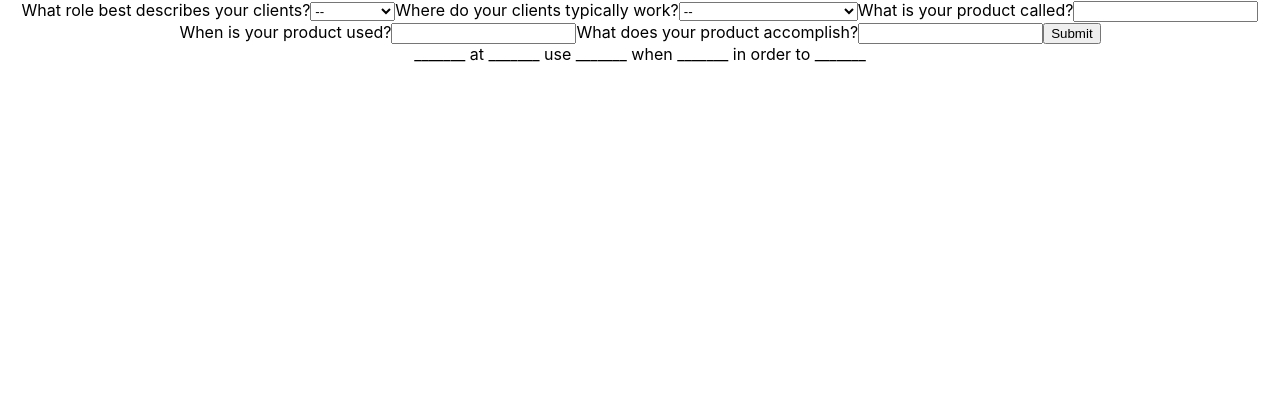
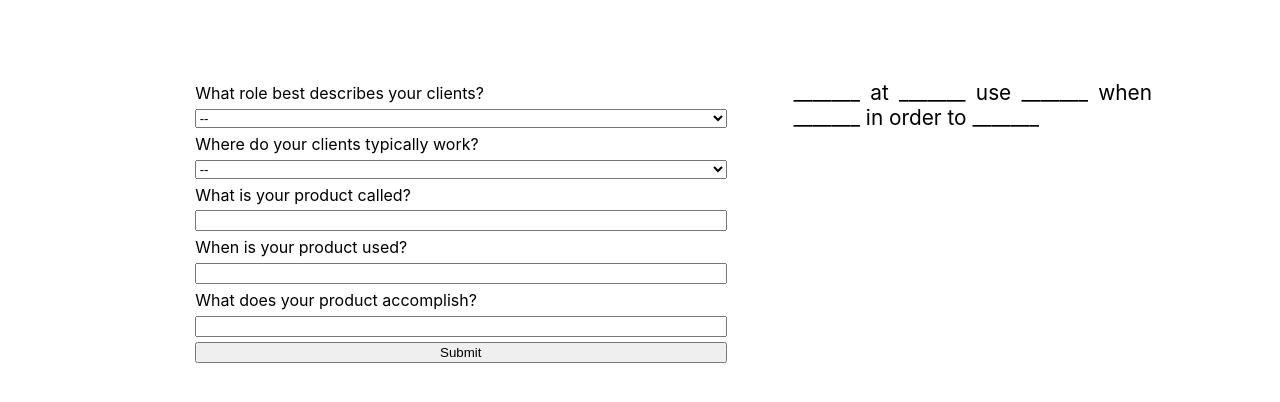
Before and after one commit to GreysonElkins/madlib-surveys, a React (Create React App) app: page / in a window 1280 px wide. Shown: the top 402 px of the page. Built offline with nearby package versions, Linux system fonts and the light colour scheme.

Commit message:
Create minimum formating

```diff
--- a/src/components/App/App.css
+++ b/src/components/App/App.css
@@ -1,38 +1,4 @@
 .App {
-  text-align: center;
+  display: flex;
+  justify-content: center;
 }
-
-.App-logo {
-  height: 40vmin;
-  pointer-events: none;
-}
-
-@media (prefers-reduced-motion: no-preference) {
-  .App-logo {
-    animation: App-logo-spin infinite 20s linear;
-  }
-}
-
-.App-header {
-  background-color: #282c34;
-  min-height: 100vh;
-  display: flex;
-  flex-direction: column;
-  align-items: center;
-  justify-content: center;
-  font-size: calc(10px + 2vmin);
-  color: white;
-}
-
-.App-link {
-  color: #61dafb;
-}
-
-@keyframes App-logo-spin {
-  from {
-    transform: rotate(0deg);
-  }
-  to {
-    transform: rotate(360deg);
-  }
-}
--- /dev/null
+++ b/src/components/ParagraphPreview/ParagraphPreview.css
@@ -0,0 +1,5 @@
+.ParagraphPreview {
+  width: 40%;
+  text-align: justify;
+  font-size: 1.3em;
+}
--- a/src/components/ParagraphPreview/ParagraphPreview.js
+++ b/src/components/ParagraphPreview/ParagraphPreview.js
@@ -1,4 +1,6 @@
 import { useState, useEffect } from 'react'
+
+import './ParagraphPreview.css'
 
 const ParagraphPreview = ({ madlib, answers }) => {
   const [inputs, setInputs] = useState({})
@@ -24,7 +26,7 @@ const ParagraphPreview = ({ madlib, answers }) => {
     setInputs(answers)
   }, [answers, setInputs])
 
-  return <div>{printParagraph()}</div>
+  return <div className="ParagraphPreview">{printParagraph()}</div>
 }
 
 export default ParagraphPreview
--- /dev/null
+++ b/src/components/UserSurvey/UserSurvey.css
@@ -0,0 +1,19 @@
+.UserSurvey, .questions {
+  display: flex;
+  justify-content: center;
+}
+
+.UserSurvey {
+  padding: 5em;
+  width: 80%;
+}
+
+.questions {
+  flex-direction: column;
+  width: 60%;
+  margin: 0 4em;
+}
+
+.questions > * {
+  margin: .2em;
+}
--- a/src/components/UserSurvey/UserSurvey.js
+++ b/src/components/UserSurvey/UserSurvey.js
@@ -3,6 +3,8 @@ import { useState, useEffect } from 'react'
 
 import Question from '../Question'
 import ParagraphPreview from '../ParagraphPreview'
+
+import './UserSurvey.css'
 
 const UserSurvey = ({ survey, answerPreview }) => {
   const [answers, setAnswers] = useState(determineInitialFormState())
@@ -25,13 +27,14 @@ const UserSurvey = ({ survey, answerPreview }) => {
   }
 
   return (
-    <>
+    <div className="UserSurvey">
       <Formik
         initialValues={determineInitialFormState()}
         onSubmit={(values) => console.log(values)}
         >
         {({ values }) => (
           <Form
+            className="questions"
             onChange={
               setAnswers(values)
             }
@@ -47,7 +50,7 @@ const UserSurvey = ({ survey, answerPreview }) => {
           answers={answers}
         />
       }
-    </>
+    </div>
   )
 }
 
```
